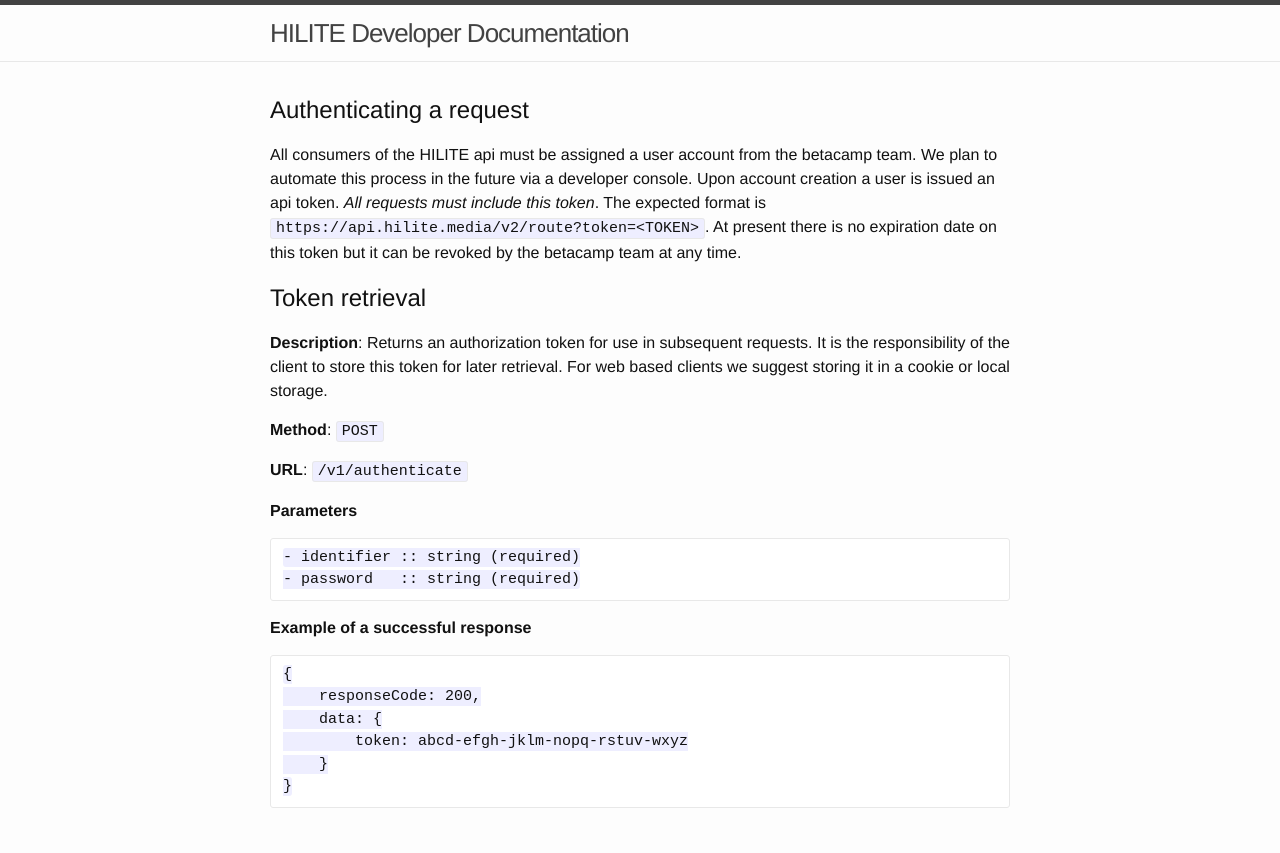
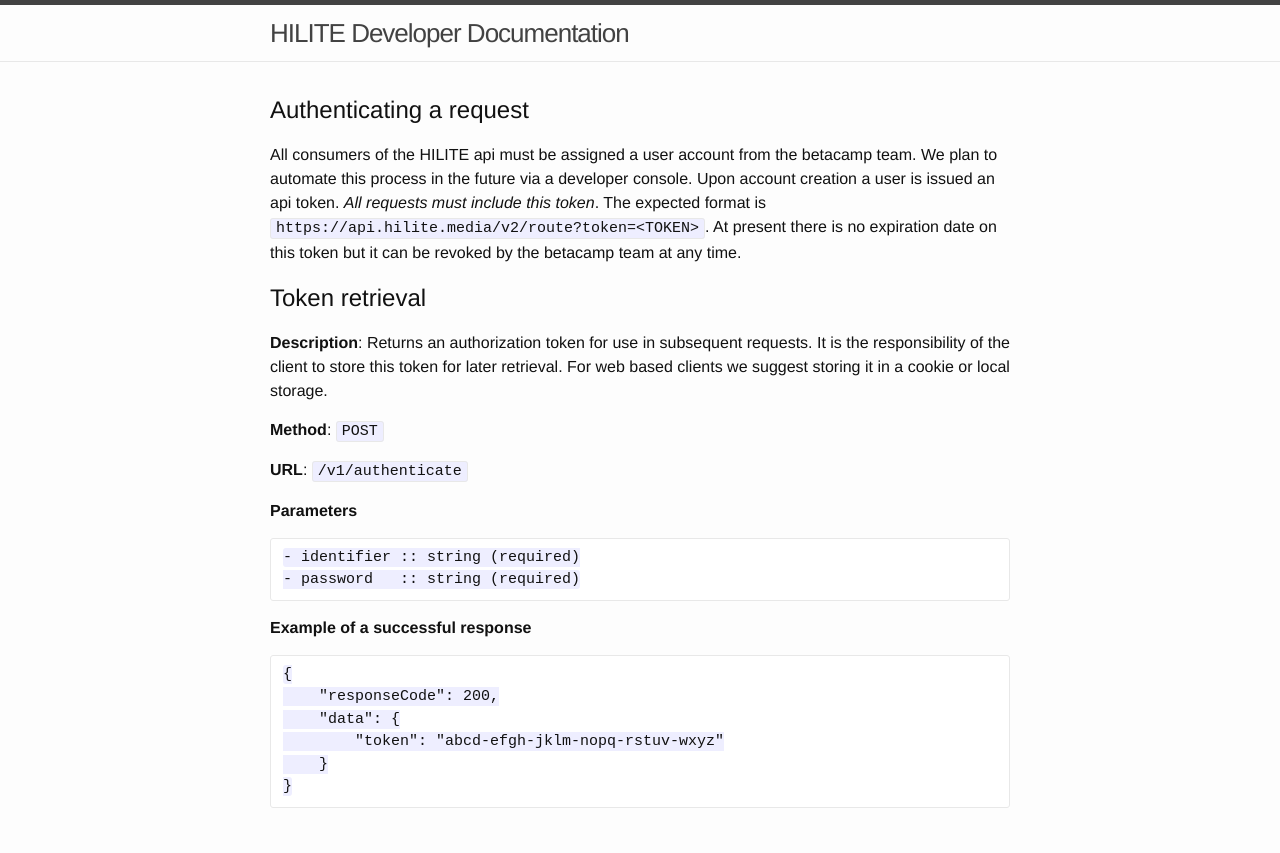
Before and after one commit to hilite-developer-site/hilite-developer-site.github.io, a Jekyll site: the page built from authentication.md, in a window 1280 px wide. Shown: the top 853 px of the page. Built offline with Jekyll 4.4.1, drawn with Linux system fonts in a browser that asks for light colours; part of the change alters nothing that is shown; grey boxes are pictures that could not be loaded.

Commit message:
more more more fixes

```diff
--- a/authentication.md
+++ b/authentication.md
@@ -23,8 +23,8 @@ All consumers of the HILITE api must be assigned a user account from the betacam
 **Example of a successful response**
 
     {
-        responseCode: 200,
-        data: {
-            token: abcd-efgh-jklm-nopq-rstuv-wxyz
+        "responseCode": 200,
+        "data": {
+            "token": "abcd-efgh-jklm-nopq-rstuv-wxyz"
         }
     }
```
